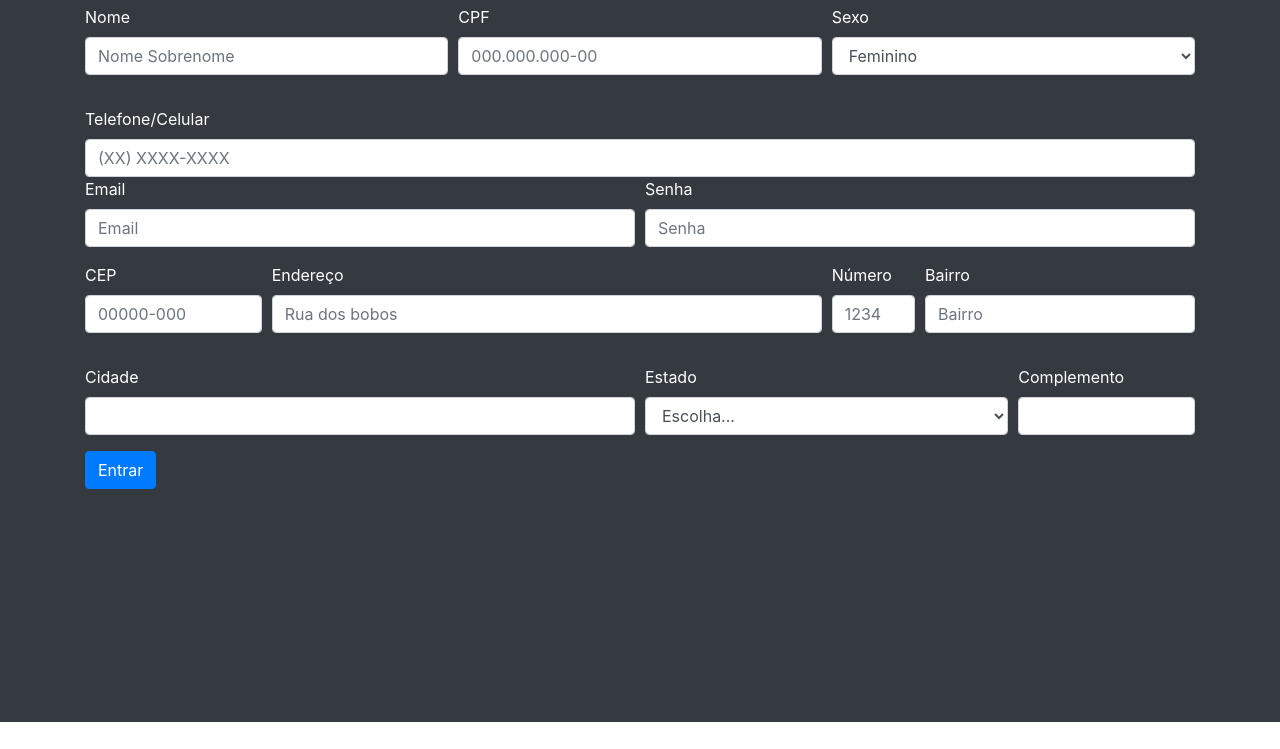
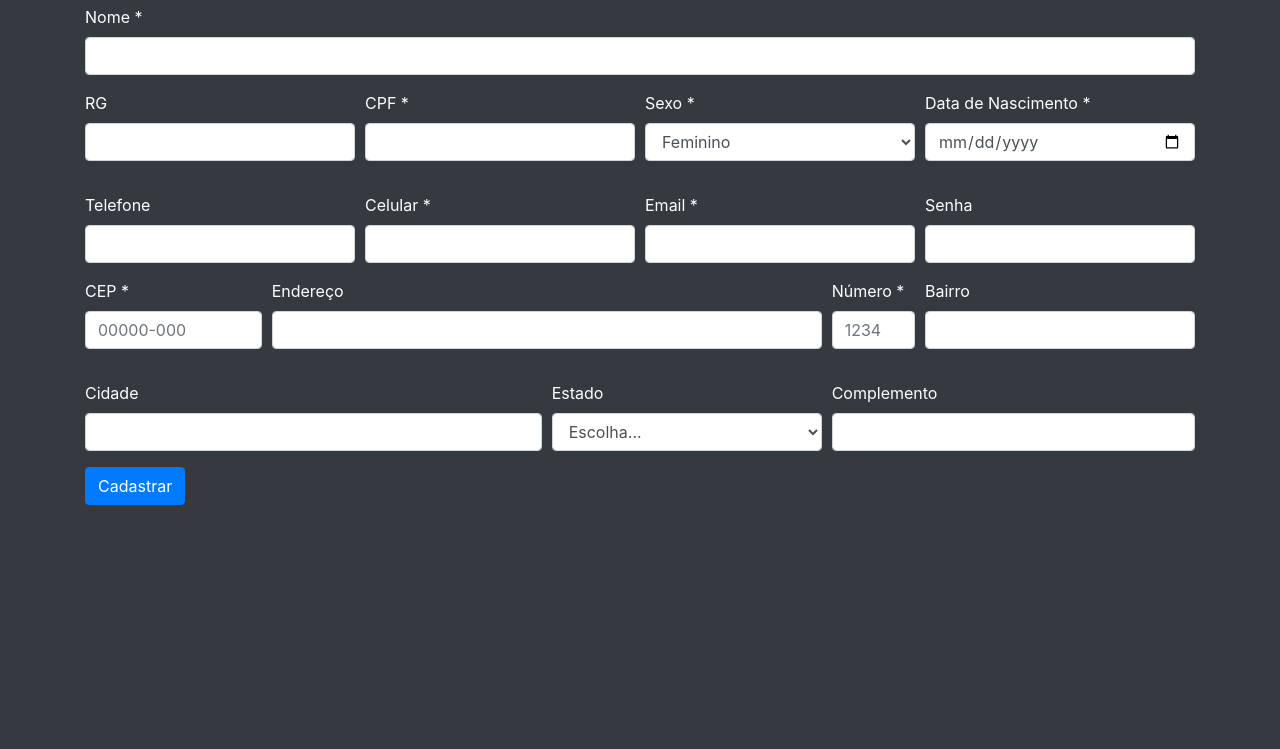
Before and after one commit to vitorapassos/cadastrocliente, a plain HTML site: page index.html in a window 1280 px wide. Shown: the part 51-800 px from the top of the page. Drawn offline with Linux system fonts and the light colour scheme.

Commit message:
Atualizado campos obrigatórios, larguras de inputs e validação de CPF

```diff
--- a/index.html
+++ b/index.html
@@ -14,53 +14,66 @@
     <div class="fundo bg-dark">
         <div class="container">
             <h1 id="titulo" class="text-white">Cadastro de Clientes</h1>
+
             <form>
-
                 <div class="form-row">
-                    <div class="form-group col-md-4">
-                        <label for="inputNome" class="text-white">Nome</label>
-                        <input type="name" class="form-control" id="inputNome" placeholder="Nome Sobrenome" required>
+                    <div class="form-group col-md-12">
+                        <label for="inputNome" class="text-white">Nome *</label>
+                        <input type="name" class="form-control" id="inputNome" required>
                     </div>
-                    <div class="form-group col-md-4">
+                </div>
+                <div class="form-row">
+                    <div class="form-group col-md-3">
+                        <label for="InputRG" class="text-white">RG</label>
+                        <input type="name" class="form-control" id="InputRG">
+                    </div>
+                    <div class="form-group col-md-3">
                         <div class="form-group">
-                            <label for="inputCPF" class="text-white">CPF</label>
-                            <input type="text" class="form-control" id="inputCPF" placeholder="000.000.000-00"
-                                placeholder="XXX.XXX.XXX-XX" required onblur="validaCPF()">
+                            <div class="notificaCPF" id="cpfNotificacao">CPF inválido, tente novamente</div>
+                            <label for="inputCPF" class="text-white">CPF *</label>
+                            <input type="text" class="form-control" id="inputCPF" onblur="checarCPF()" required>
 
                         </div>
                     </div>
-                    <div class="form-group col-md-4">
-                        <label for="inputSexo" class="text-white">Sexo</label>
+                    <div class="form-group col-md-3">
+                        <label for="inputSexo" class="text-white">Sexo *</label>
                         <select class="form-control" id="inputSexo" required>
                             <option>Feminino</option>
                             <option>Masculino</option>
                             <option>Outre</option>
                         </select>
                     </div>
+                    <div class="form-group col-md-3">
+                        <label for="inputDataNasc" class="text-white">Data de Nascimento *</label>
+                        <input type="date" class="form-control" id="inputDataNasc" placeholder="DD/MM/AAAA" required>
+                    </div>
                 </div>
 
                 <!-- Informações de contato -->
-                <label for="inputTelefone" class="text-white">Telefone/Celular</label>
-                <input type="tel" class="form-control" id="inputTelefone" placeholder="(XX) XXXX-XXXX">
-
-
                 <div class="form-row">
-                    <div class="form-group col-md-6">
-                        <label for="inputEmail4" class="text-white">Email</label>
-                        <input type="email" class="form-control" id="inputEmail4" placeholder="Email" required>
+                    <div class="form-group col-md-3">
+                        <label for="inputTelefone" class="text-white">Telefone</label>
+                        <input type="tel" class="form-control" id="inputTelefone">
                     </div>
-                    <div class="form-group col-md-6">
+                    <div class="form-group col-md-3">
+                        <label for="inputTelefone2" class="text-white">Celular *</label>
+                        <input type="tel" class="form-control" id="inputTelefone2" required>
+                    </div>
+                    <div class="form-group col-md-3">
+                        <label for="inputEmail4" class="text-white">Email *</label>
+                        <input type="email" class="form-control" id="inputEmail4" required>
+                    </div>
+                    <div class="form-group col-md-3">
                         <label for="inputPassword4" class="text-white">Senha</label>
-                        <input type="password" class="form-control" id="inputPassword4" placeholder="Senha">
+                        <input type="password" class="form-control" id="inputPassword4">
                     </div>
                 </div>
 
                 <!-- Endereço -->
-
                 <div class="form-row">
                     <div class="form-group col-md-2">
                         <div class="form-group">
-                            <label for="inputCep" class="text-white">CEP</label>
+                            <label for="inputCep" class="text-white">CEP *</label>
                             <input type="text" class="form-control" id="inputCep" placeholder="00000-000"
                                 onblur="buscarEndereco()" required>
                         </div>
@@ -70,29 +83,27 @@
                         <div class="form-group">
                             <div class="form-group">
                                 <label for="InputEndereco" class="text-white">Endereço</label>
-                                <input type="text" class="form-control" id="InputEndereco" placeholder="Rua dos bobos">
+                                <input type="text" class="form-control" id="InputEndereco">
                             </div>
                         </div>
                     </div>
-
                     <div class="form-group col-md-1">
-                        <label for="inputNum" class="text-white">Número</label>
+                        <label for="inputNum" class="text-white">Número *</label>
                         <input type="text" class="form-control" id="inputNum" placeholder="1234" required>
                     </div>
-
                     <div class="form-group col-md-3">
                         <label for="inputBairro" class="text-white">Bairro</label>
-                        <input type="text" class="form-control" id="inputBairro" placeholder="Bairro">
+                        <input type="text" class="form-control" id="inputBairro" required>
                     </div>
                 </div>
                 <div class="form-row">
-                    <div class="form-group col-md-6">
+                    <div class="form-group col-md-5">
                         <label for="inputCidade" class="text-white">Cidade</label>
-                        <input type="text" class="form-control" id="inputCidade">
+                        <input type="text" class="form-control" id="inputCidade" required>
                     </div>
-                    <div class="form-group col-md-4">
+                    <div class="form-group col-md-3">
                         <label for="inputEstado" class="text-white">Estado</label>
-                        <select id="inputEstado" class="form-control">
+                        <select id="inputEstado" class="form-control" required>
                             <option value="">Escolha...</option>
                             <option value="AC">Acre</option>
                             <option value="AL">Alagoas</option>
@@ -123,12 +134,12 @@
                             <option value="TO">Tocantins</option>
                         </select>
                     </div>
-                    <div class="form-group col-md-2">
+                    <div class="form-group col-md-4">
                         <label for="inputCEP" class="text-white">Complemento</label>
-                        <input type="text" class="form-control" id="inputCEP">
+                        <input type="text" class="form-control" id="inputCEP" required>
                     </div>
                 </div>
-                <button type="submit" class="btn btn-primary dark">Entrar</button>
+                <button type="submit" class="btn btn-primary">Cadastrar</button>
             </form>
         </div>
     </div>
--- a/script.js
+++ b/script.js
@@ -23,6 +23,46 @@ function buscarEndereco() {
 
 
 // Validar CPF
-function validaCPF(){
+function validaCPF(cpf) {
 
+    cpf = cpf.replace(/\D/g, ''); // Remove caracteres não numéricos
+
+    if (cpf.length !== 11 || /^(\d)\1{10}$/.test(cpf)) {
+        return false; // Verifica se tem 11 dígitos e se não é uma sequência repetida (ex: 111.111.111-11)
+    }
+
+    // Validação do primeiro dígito verificador
+    let soma = 0;
+    for (let i = 0; i < 9; i++) {
+        soma += parseInt(cpf[i]) * (10 - i);
+    }
+    let resto = (soma * 10) % 11;
+    if (resto === 10 || resto === 11) resto = 0;
+    if (resto !== parseInt(cpf[9])) return false;
+
+    // Validação do segundo dígito verificador
+    soma = 0;
+    for (let i = 0; i < 10; i++) {
+        soma += parseInt(cpf[i]) * (11 - i);
+    }
+    resto = (soma * 10) % 11;
+    if (resto === 10 || resto === 11) resto = 0;
+    if (resto !== parseInt(cpf[10])) return false;
+
+    return true;
 }
+
+// Checar CPF
+function checarCPF() {
+
+    let inputCPF = document.getElementById('inputCPF');
+    let cpfNotificacao = document.getElementById('cpfNotificacao');
+
+    if (!validaCPF(inputCPF.value)) {
+        cpfNotificacao.style.display = "block"; // Mostra o popup
+        inputCPF.focus(); // Retorna o foco para o campo CPF
+
+    } else {
+        cpfNotificacao.style.display = "none"; // Esconde o popup
+    }
+}
--- a/style.css
+++ b/style.css
@@ -2,7 +2,38 @@
  *
  */
 
- .fundo{
-    height: 100%;
-    padding-bottom: 233px;
- }
+* {
+   margin: 0;
+   padding: 0;
+   box-sizing: border-box;
+   border: 0;
+   outline: 0;
+   text-decoration: none;
+   list-style: none;
+   font-family: inherit;
+}
+
+html,
+body {
+   height: 100%;
+   width: 100%;
+}
+
+
+.fundo {
+   height: 100%
+}
+
+.notificaCPF {
+   display: none;
+   position: absolute;
+   background-color: #ffdddd;
+   color: red;
+   padding: 5px;
+   border-radius: 5px;
+   font-size: 12px;
+   left: 104px;
+   width: max-content;
+   white-space: nowrap;
+   box-shadow: 0px 0px 5px rgba(0, 0, 0, 0.2);
+}
```
